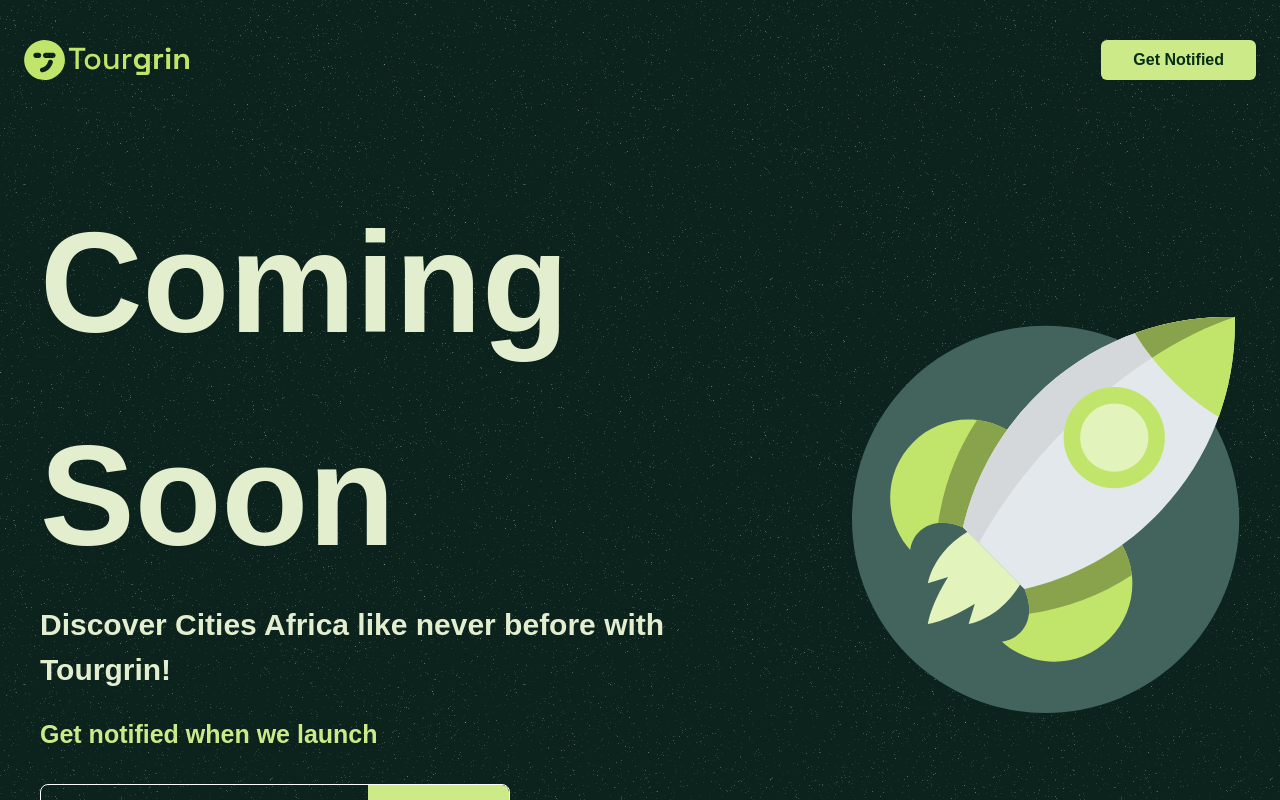
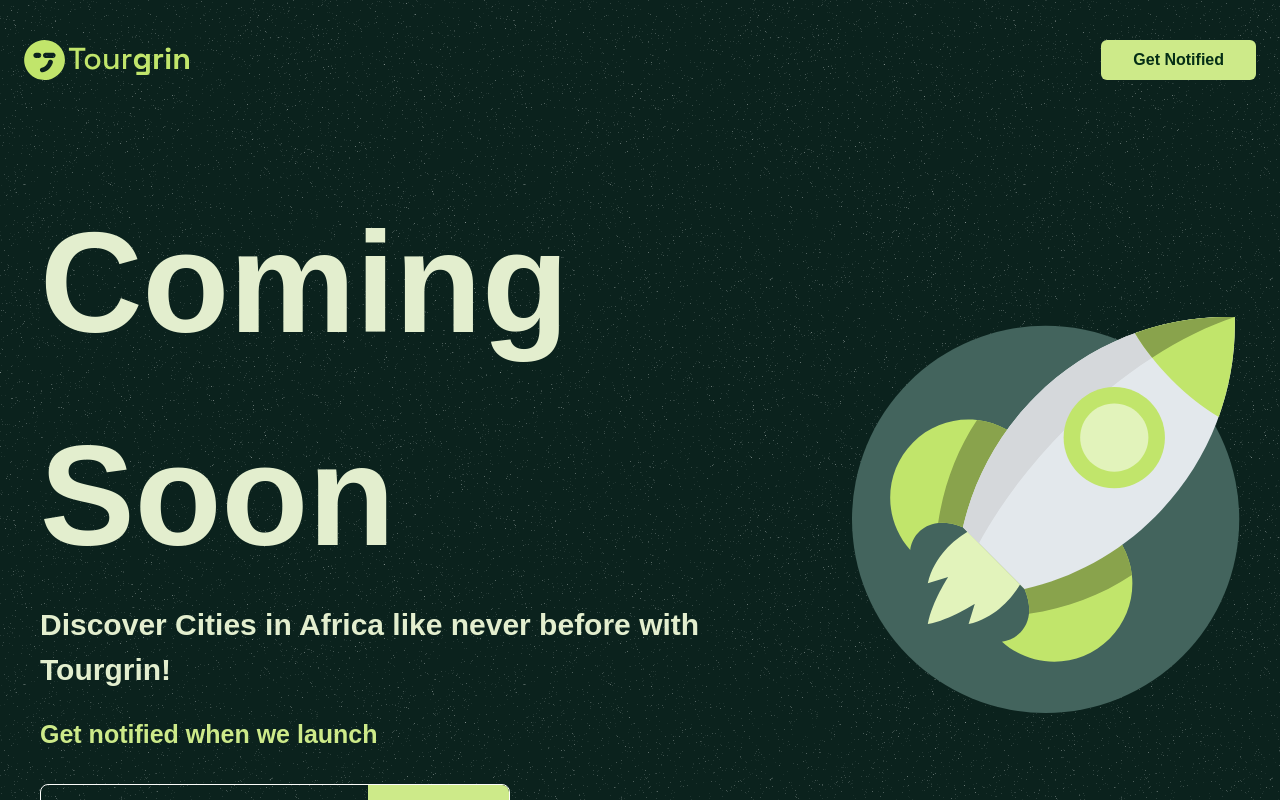
Before and after one commit to Olly-E/tourgrin-cs, a Next.js app: page / in a window 1280 px wide. Shown: the top 800 px of the page. Built offline with nearby package versions, Linux system fonts and the light colour scheme; a web font is replaced by a local one.

Commit message:
fixed changes

```diff
--- a/src/app/page.tsx
+++ b/src/app/page.tsx
@@ -49,7 +49,7 @@
               Coming Soon
             </h1>
             <p className="text-sm sm:text-[18px] lg:text-[30px] xl:w-[677px] leading-normal font-bold text-[#E3EECE] mt-6 sm:mt-0">
-              Discover Cities Africa like never before with Tourgrin!
+              Discover Cities in Africa like never before with Tourgrin!
             </p>
             <p className="text-[#CDEA89] text-sm sm:text-[18px] lg:text-[25px] font-bold mt-2 sm:mt-4 lg:mt-8">
               Get notified when we launch
```
